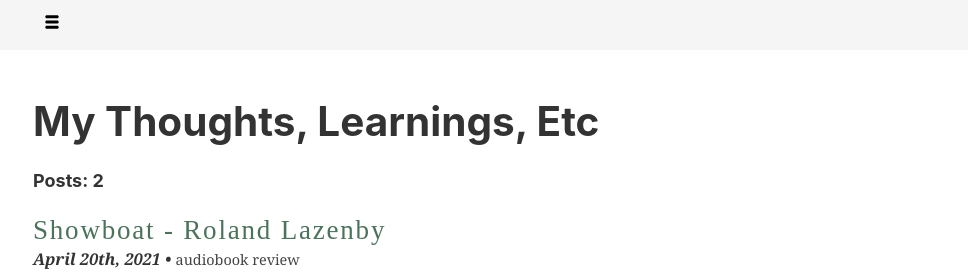
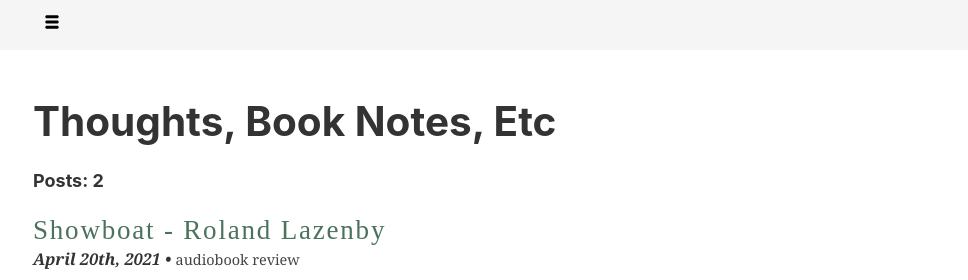
Before and after one commit to sjBao/tony-blog, a Gatsby site: page /blog in a window 1280 px wide. Shown: the top 280 px of the page, 95-1063 px from the left. Built offline with nearby package versions, Linux system fonts and the light colour scheme; Gatsby itself is replaced by a stand-in of ours.

Commit message:
Change heading of blog-page

```diff
--- a/src/pages/blog.tsx
+++ b/src/pages/blog.tsx
@@ -13,7 +13,7 @@ export interface BlogPageProps {
 const BlogPage: React.FunctionComponent<BlogPageProps> = ({ data }) => {
   return (
     <Layout>
-      <h1>My Thoughts, Learnings, Etc</h1>
+      <h1>Thoughts, Book Notes, Etc</h1>
       <h4>Posts: {data.allMarkdownRemark.edges.length}</h4>
       <BlogPostList edges={data.allMarkdownRemark.edges} />
     </Layout>
```
